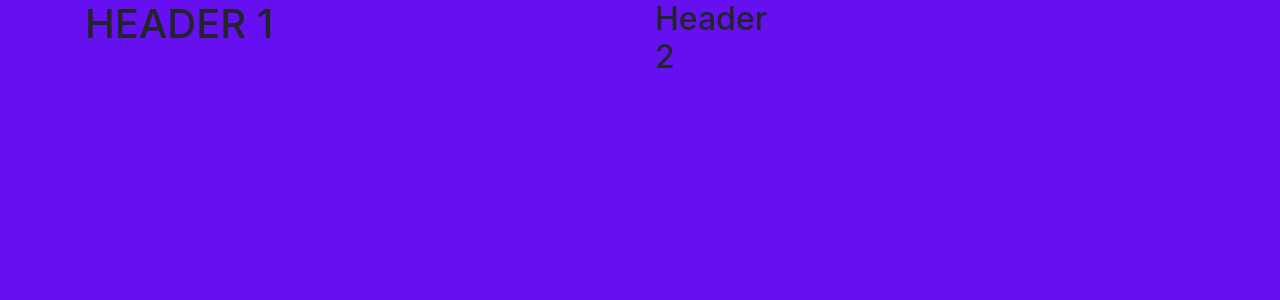
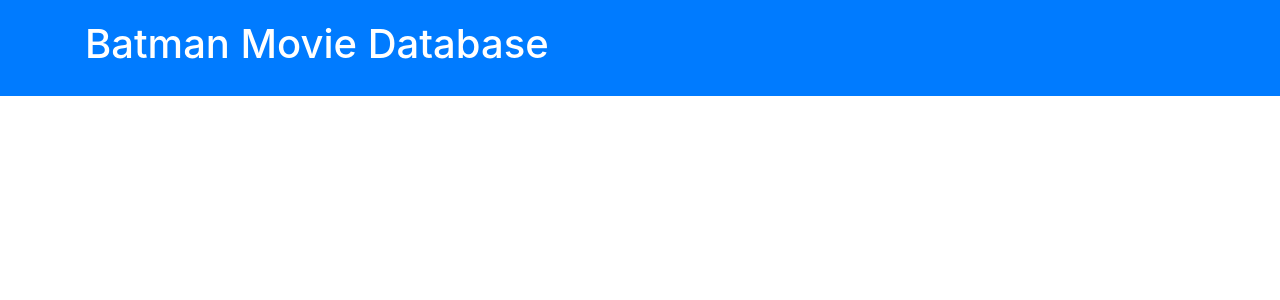
Before and after one commit to severejetlag/degreed-takehome, an Angular app: page / in a window 1280 px wide. Shown: the top 300 px of the page. Built offline with nearby package versions, Linux system fonts and the light colour scheme.

Commit message:
Adding header to main app component

```diff
--- a/src/app/app.component.html
+++ b/src/app/app.component.html
@@ -1,13 +1,10 @@
-<div class="container">
-  <div class="row">
-    <div class="col-6">
-      <h1>HEADER 1</h1>
-    </div>
-    <div class="col-6">
-      <h2>Header 2</h2>
+
+<header>
+  <div class="container">
+    <div class="row">
+      <div class="col-12">
+        <h1>Batman Movie Database</h1>
+      </div>
     </div>
   </div>
-</div>
-
-
-<router-outlet></router-outlet>
+</header>
--- a/src/app/app.component.scss
+++ b/src/app/app.component.scss
@@ -1,5 +1,7 @@
 @import 'shared';
 
-h2{
-  @include setWidth;
+header {
+  background: $blue;
+  color: $white;
+  padding: 20px 0px;
 }
--- a/src/global-styles/_shared.scss
+++ b/src/global-styles/_shared.scss
@@ -1,5 +1,10 @@
+/*
+  File used to implement resuable segments of SCSS code
+  All Mixins and Extensions will be defined here
+*/
+
+// Importing all boostrap styles into shared partial to be used in any component
+@import "node_modules/bootstrap/scss/bootstrap";
+
+// Importing viarbles partial to be loaded into any component
 @import 'variables';
-
-@mixin setWidth {
-  width: $width;
-}
--- a/src/styles.scss
+++ b/src/styles.scss
@@ -1,6 +1,4 @@
 /* You can add global styles to this file, and also import other style files */
-@import "node_modules/bootstrap/scss/bootstrap";
+@import 'shared';
 
-body {
-  background: $indigo;
-}
+body {}
```
